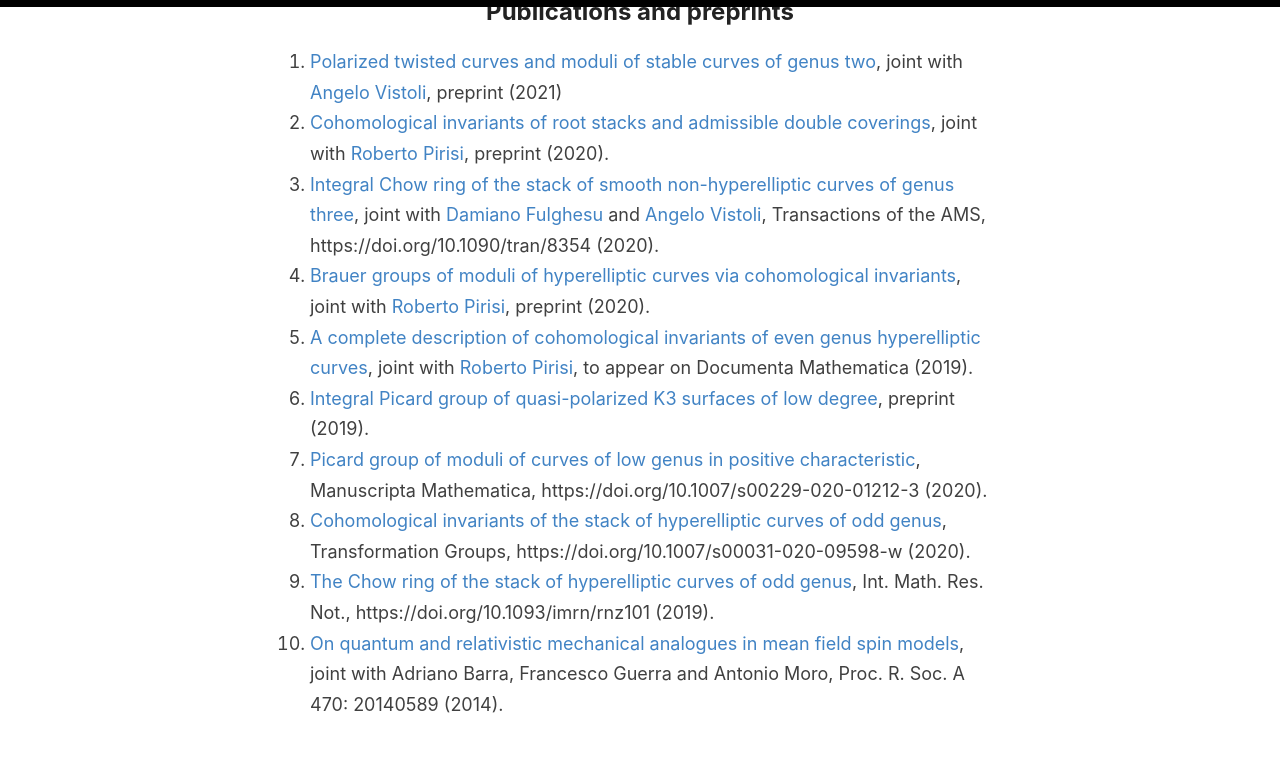
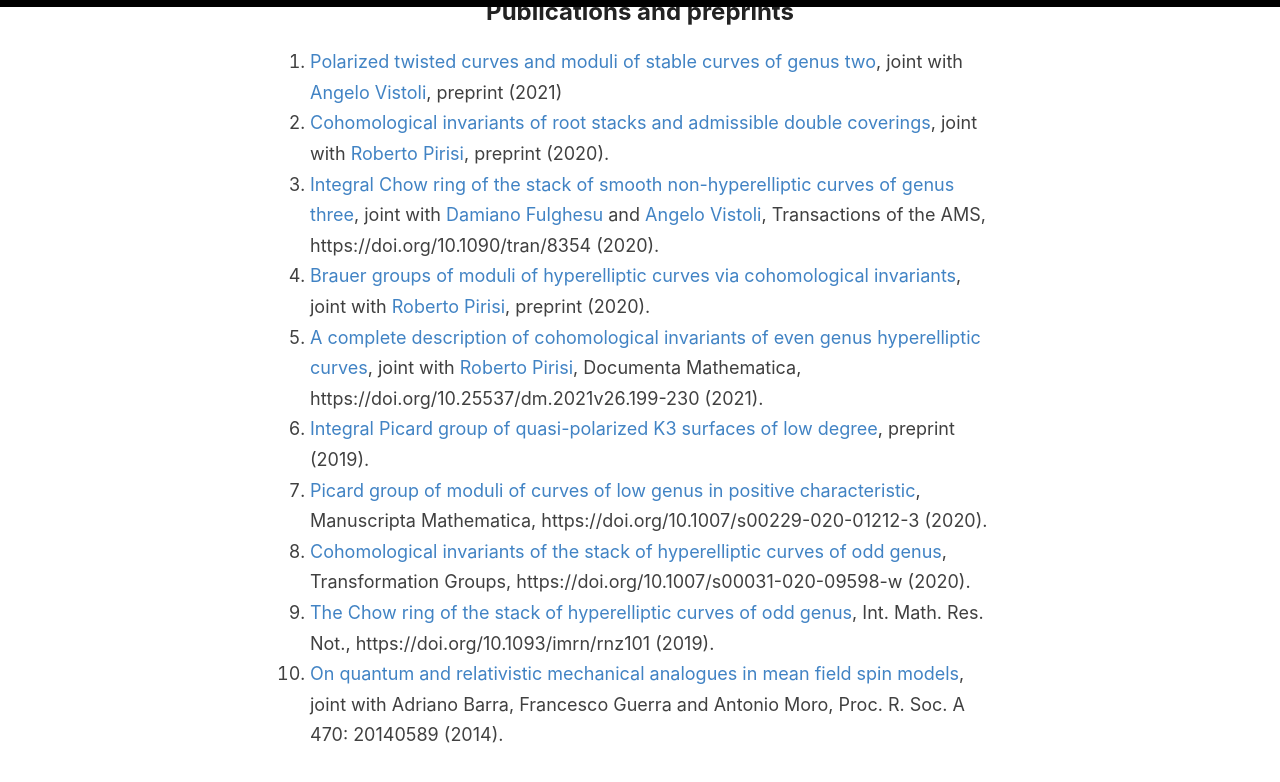
Before and after one commit to anddil/anddil.github.io, a Jekyll site: the page built from _pages/research.md, in a window 1280 px wide and 900 px high, scrolled down 778 px. Shown: the top 782 px of the window. Built offline with Jekyll 4.4.1, drawn with Linux system fonts in a browser that asks for light colours.

Commit message:
Update research.md

```diff
--- a/_pages/research.md
+++ b/_pages/research.md
@@ -22,7 +22,7 @@
 1. [Cohomological invariants of root stacks and admissible double coverings](https://arxiv.org/abs/2009.07671), joint with [Roberto Pirisi](https://people.kth.se/~pirisi/), preprint (2020).
 1. [Integral Chow ring of the stack of smooth non-hyperelliptic curves of genus three](https://arxiv.org/abs/2004.00052), joint with [Damiano Fulghesu](http://web.mnstate.edu/fulghesu/index.html) and [Angelo Vistoli](http://homepage.sns.it/vistoli/), Transactions of the AMS, https://doi.org/10.1090/tran/8354 (2020).
 2. [Brauer groups of moduli of hyperelliptic curves via cohomological invariants](https://arxiv.org/abs/2002.11065), joint with [Roberto Pirisi](https://people.kth.se/~pirisi/), preprint (2020).
-3. [A complete description of cohomological invariants of even genus hyperelliptic curves](https://arxiv.org/abs/1911.04005), joint with [Roberto Pirisi](https://people.kth.se/~pirisi/), to appear on Documenta Mathematica (2019).
+3. [A complete description of cohomological invariants of even genus hyperelliptic curves](https://arxiv.org/abs/1911.04005), joint with [Roberto Pirisi](https://people.kth.se/~pirisi/), Documenta Mathematica, https://doi.org/10.25537/dm.2021v26.199-230 (2021).
 4. [Integral Picard group of quasi-polarized K3 surfaces of low degree](https://arxiv.org/abs/1910.08758), preprint (2019).
 5. [Picard group of moduli of curves of low genus in positive characteristic](https://arxiv.org/abs/1812.01913), Manuscripta Mathematica, https://doi.org/10.1007/s00229-020-01212-3 (2020).
 6. [Cohomological invariants of the stack of hyperelliptic curves of odd genus](https://arxiv.org/abs/1804.02216), Transformation Groups, https://doi.org/10.1007/s00031-020-09598-w (2020).
```
